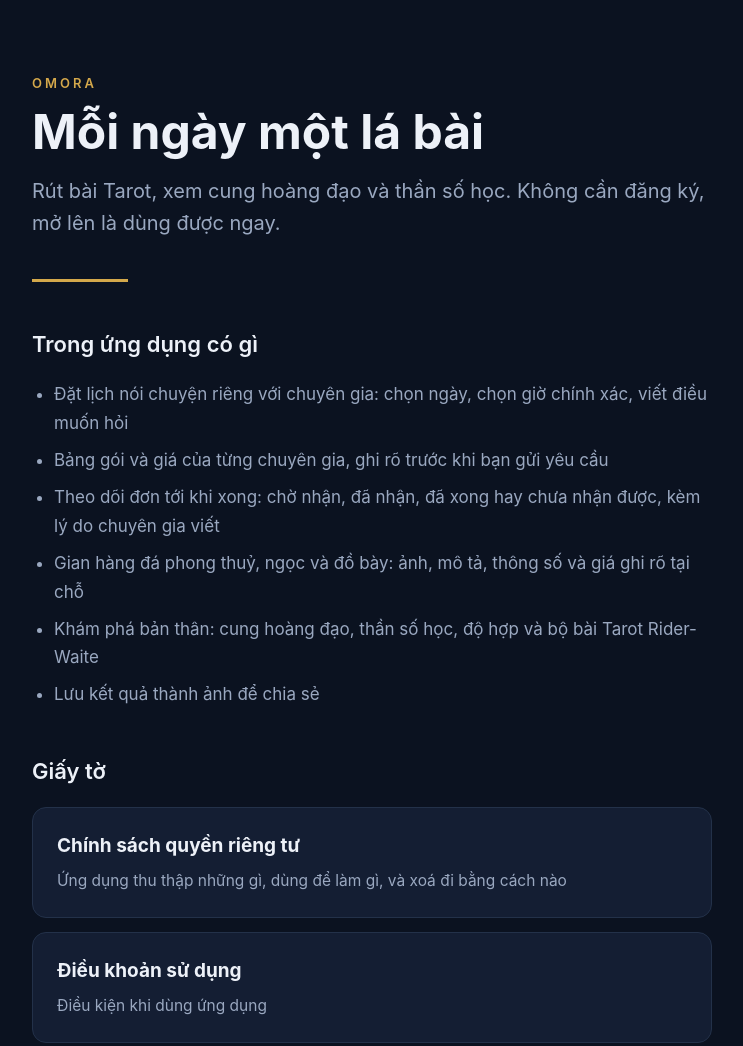
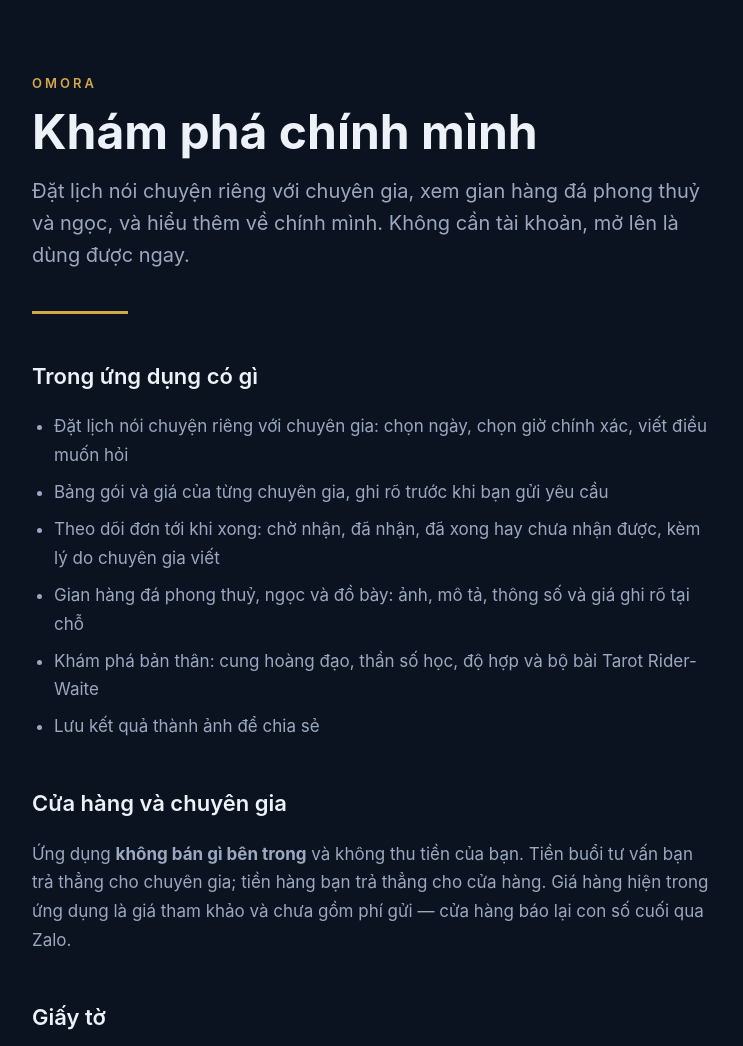
Before and after one commit to toanvocuc/omora, a plain HTML site: page index.html in a window 1280 px wide. Shown: the top 1046 px of the page, without its empty margins (268-1011 px from the left). Drawn offline with Linux system fonts and the light colour scheme.

Commit message:
Trang chủ nói đúng thứ app làm, và dời ngày hiệu lực
Lượt trước tôi mới đổi danh sách tính năng mà bỏ sót nguyên cái tiêu đề:
trang vẫn chạy chữ "Mỗi ngày một lá bài" kèm câu "Rút bài Tarot, xem cung
hoàng đạo và thần số học" ở ngay đầu, cả trong <title> lẫn thẻ mô tả.

Sót vì tôi dò từng chuỗi đoán trước thay vì bóc hết thẻ ra đọc. Lần này
đọc toàn bộ chữ hiện ra của cả ba trang.

Thêm mục "Cửa hàng và chuyên gia" ở trang chủ: nói thẳng ứng dụng không
bán gì bên trong, tiền trả thẳng cho chuyên gia và cửa hàng, giá trong
app là giá tham khảo chưa gồm phí gửi.

Dời ngày hiệu lực hai trang giấy tờ sang 18/10/2026. Nội dung đã đổi bản
chất — thu thêm số điện thoại, nội dung đơn và email khi đăng nhập — nên
giữ ngày cũ là nói sai về thời điểm cam kết.

Co-Authored-By: Claude Opus 5 <noreply@anthropic.com>

```diff
--- a/index.html
+++ b/index.html
@@ -3,8 +3,8 @@
 <head>
 <meta charset="utf-8">
 <meta name="viewport" content="width=device-width, initial-scale=1">
-<title>Omora — Tarot, cung hoàng đạo và thần số học</title>
-<meta name="description" content="Omora: rút bài Tarot, xem cung hoàng đạo và thần số học. Không cần đăng ký, mở lên là dùng được ngay.">
+<title>Omora — Đặt lịch chuyên gia và gian hàng phong thuỷ</title>
+<meta name="description" content="Omora: đặt lịch nói chuyện riêng với chuyên gia, gian hàng đá phong thuỷ và ngọc, và mấy mục khám phá bản thân.">
 <style>
   :root {
     --nen: #0B1220; --nen-nhat: #141E33; --chu: #EDF1F8; --chu-nhat: #9AA8C0;
@@ -46,9 +46,9 @@
 <div class="bọc">
 
 <p class="nhãn">Omora</p>
-<h1>Mỗi ngày một lá bài</h1>
-<p class="dẫn">Rút bài Tarot, xem cung hoàng đạo và thần số học. Không cần đăng ký,
-mở lên là dùng được ngay.</p>
+<h1>Khám phá chính mình</h1>
+<p class="dẫn">Đặt lịch nói chuyện riêng với chuyên gia, xem gian hàng đá phong thuỷ và
+ngọc, và hiểu thêm về chính mình. Không cần tài khoản, mở lên là dùng được ngay.</p>
 <div class="gạch"></div>
 
 <h2>Trong ứng dụng có gì</h2>
@@ -60,6 +60,12 @@ mở lên là dùng được ngay.</p>
   <li>Khám phá bản thân: cung hoàng đạo, thần số học, độ hợp và bộ bài Tarot Rider-Waite</li>
   <li>Lưu kết quả thành ảnh để chia sẻ</li>
 </ul>
+
+<h2>Cửa hàng và chuyên gia</h2>
+<p style="color:var(--chu-nhat)">Ứng dụng <strong>không bán gì bên trong</strong> và không
+thu tiền của bạn. Tiền buổi tư vấn bạn trả thẳng cho chuyên gia; tiền hàng bạn trả thẳng
+cho cửa hàng. Giá hàng hiện trong ứng dụng là giá tham khảo và chưa gồm phí gửi — cửa hàng
+báo lại con số cuối qua Zalo.</p>
 
 <h2>Giấy tờ</h2>
 <a class="thẻ" href="quyen-rieng-tu.html">
```
Also changed, not shown: dieu-khoan.html (+1 -1 lines), quyen-rieng-tu.html (+2 -2 lines).
